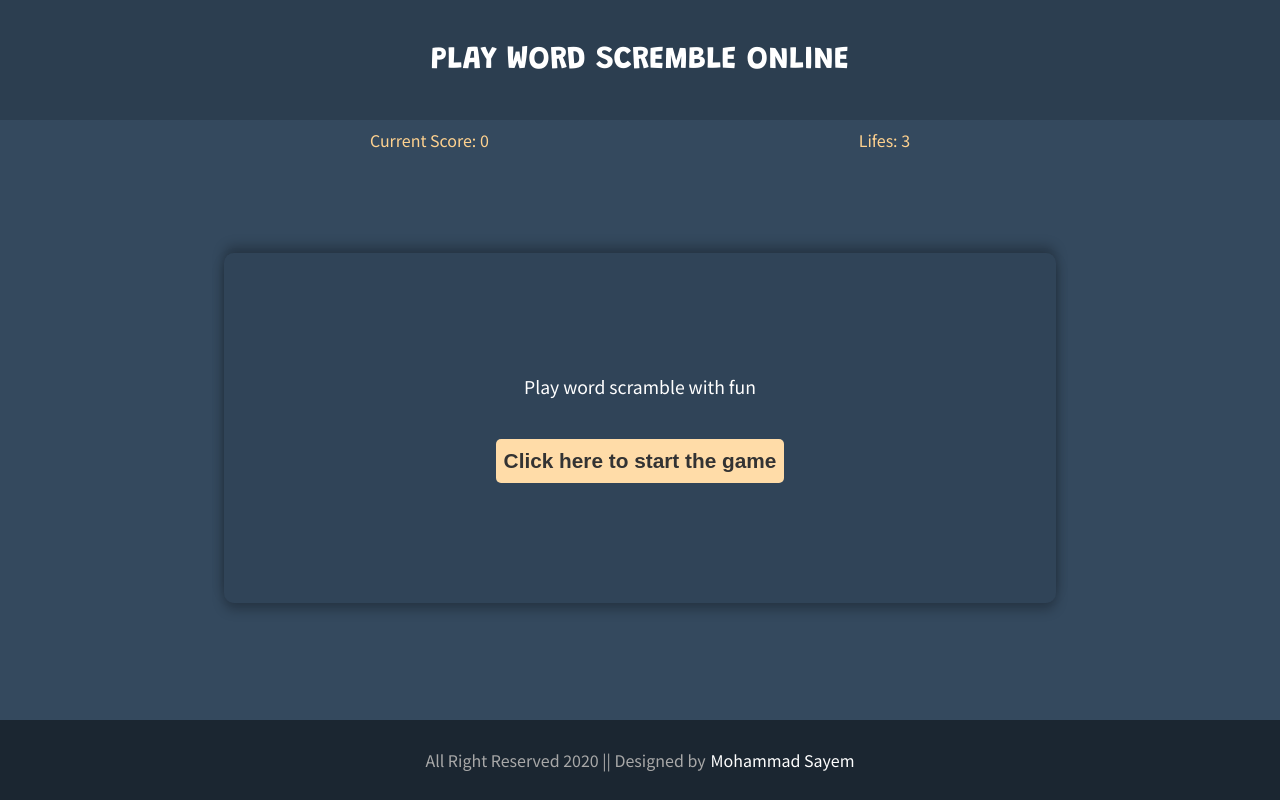
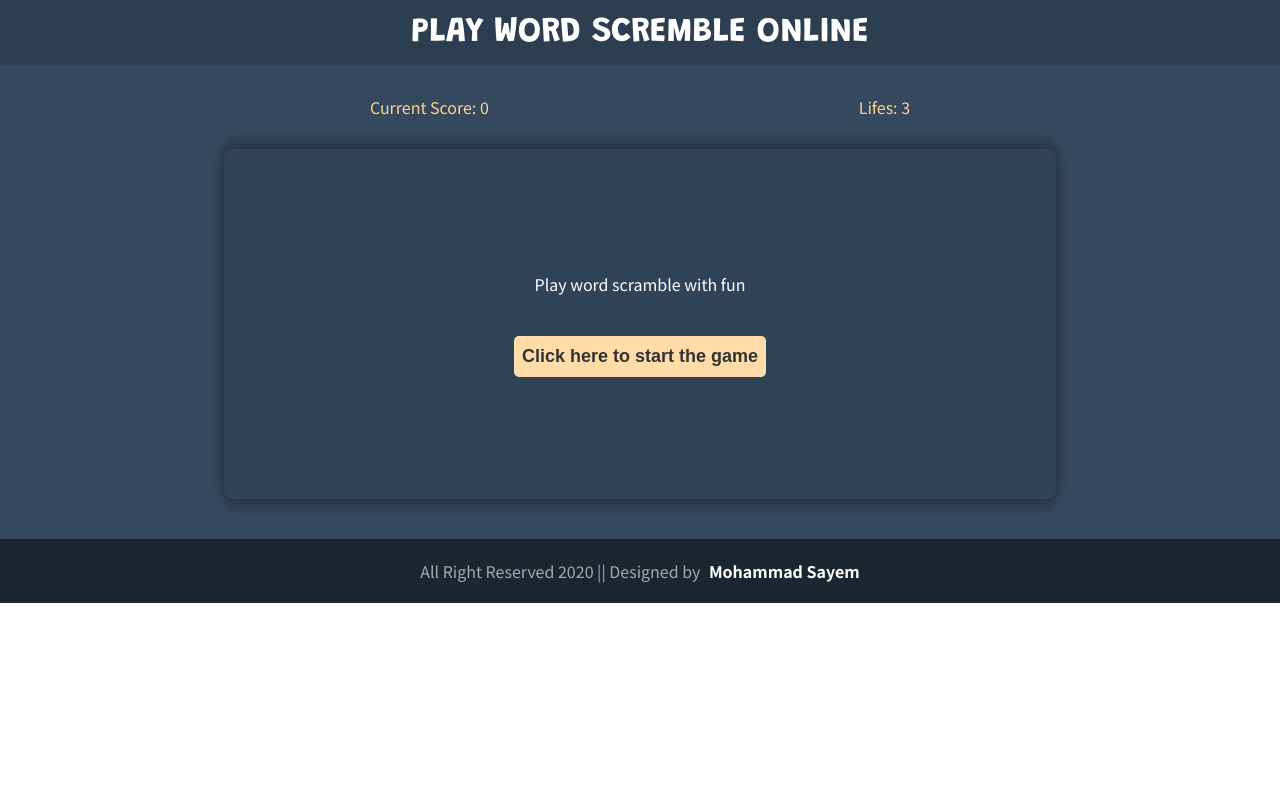
Before and after one commit to Say-M/wordScramble, a plain HTML site: page index.html in a window 1280 px wide. Drawn offline with Linux system fonts and the light colour scheme.

Commit message:
Stylesheet update

```diff
--- a/inc/styles.scss
+++ b/inc/styles.scss
@@ -5,34 +5,35 @@
   padding: 0;
   box-sizing: border-box;
 }
-
+html {
+  font-size: 62.5%;
+}
 body {
   font-family: "Noto Sans JP", sans-serif;
-  font-size: 1rem;
+  font-size: 1.6rem;
 }
 
 header {
-  height: 15vh;
   width: 100%;
-  display: flex;
-  align-items: center;
-  justify-content: center;
   background-color: #2c3e50;
 
   h1 {
+    text-align: center;
     color: #fff;
+    padding: 1.5rem 0;
+    font-size: 3.5rem;
     text-transform: uppercase;
     font-family: "Grandstander", cursive;
   }
 }
 
 .scoreUpdate {
+  width: 100%;
   color: #ffd28f;
   display: flex;
   justify-content: space-evenly;
   background-color: #34495e;
-  height: 2vh;
-  padding-top: 8px;
+  padding: 3rem 0;
 
   // .lives {
   //   background-color: #ffdca8;
@@ -61,42 +62,41 @@ header {
 }
 
 main {
-  height: 73vh;
+  padding: 0 0 4rem 0;
   background-color: #34495e;
   display: flex;
   align-items: center;
   justify-content: center;
   flex-direction: column;
 
-
   .center {
     width: 65%;
-    height: 350px;
+    min-height: 350px;
     display: flex;
     align-items: center;
     justify-content: center;
     flex-direction: column;
     background-color: #2c3e5070;
-    border-radius: 10px;
-    box-shadow: 0 7px 12px #00000040, 0 -7px 12px #00000040;
+    border-radius: 1rem;
+    box-shadow: 0 0.7rem 1.2rem #00000040, 0 -0.7rem 1.2rem #00000040;
 
     .msg {
-      font-size: 1.1rem;
+      font-size: 1.6rem;
       color: #fff;
-      margin: 25px 0;
+      margin: 2.5rem 0;
     }
 
     .guess-box {
       outline: none;
       border: none;
-      padding: 10px 2px;
+      padding: 1rem 0.2rem;
       text-align: center;
       width: 55%;
       background-color: #dbebff;
-      border-radius: 12px;
-      margin-bottom: 15px;
+      border-radius: 1.2rem;
+      margin-bottom: 1.5rem;
       transition: 0.2s;
-      font-size: 1.2rem;
+      font-size: 1.6rem;
     }
 
     .guess-box:focus {
@@ -109,13 +109,13 @@ main {
     }
 
     .btn {
-      padding: 10px 8px;
-      margin: 15px 0 25px 0;
+      padding: 1rem 0.8rem;
+      margin: 1.5rem 0 2.5rem 0;
       border: none;
       outline: none;
       color: #333;
-      font-size: 1.3rem;
-      border-radius: 5px;
+      font-size: 1.8rem;
+      border-radius: 0.5rem;
       background-color: #ffdca8;
       font-weight: 700;
       cursor: pointer;
@@ -125,23 +125,31 @@ main {
     .btn:active,
     .btn:focus-within {
       background-color: #ffd28f;
-      box-shadow: 0 0 8px #ffb84e;
+      box-shadow: 0 0 0.8rem #ffb84e;
     }
   }
 }
 
 footer {
-  height: 10vh;
-  display: flex;
-  align-items: center;
-  justify-content: center;
   color: #a8a8a8;
   background-color: #1b2631;
+  text-align: center;
+  padding: 2rem 0;
 
   a {
     color: #fff;
     text-decoration: none;
-    margin-left: 5px;
-    font-weight: 400;
+    margin-left: 0.5rem;
+    font-weight: 600;
   }
 }
+@media (max-width: 998px) {
+  html {
+    font-size: 50%;
+  }
+}
+@media (max-width: 576px) {
+  html {
+    font-size: 40%;
+  }
+}
```
Also changed, not shown: inc/styles.css, 1 other file.
